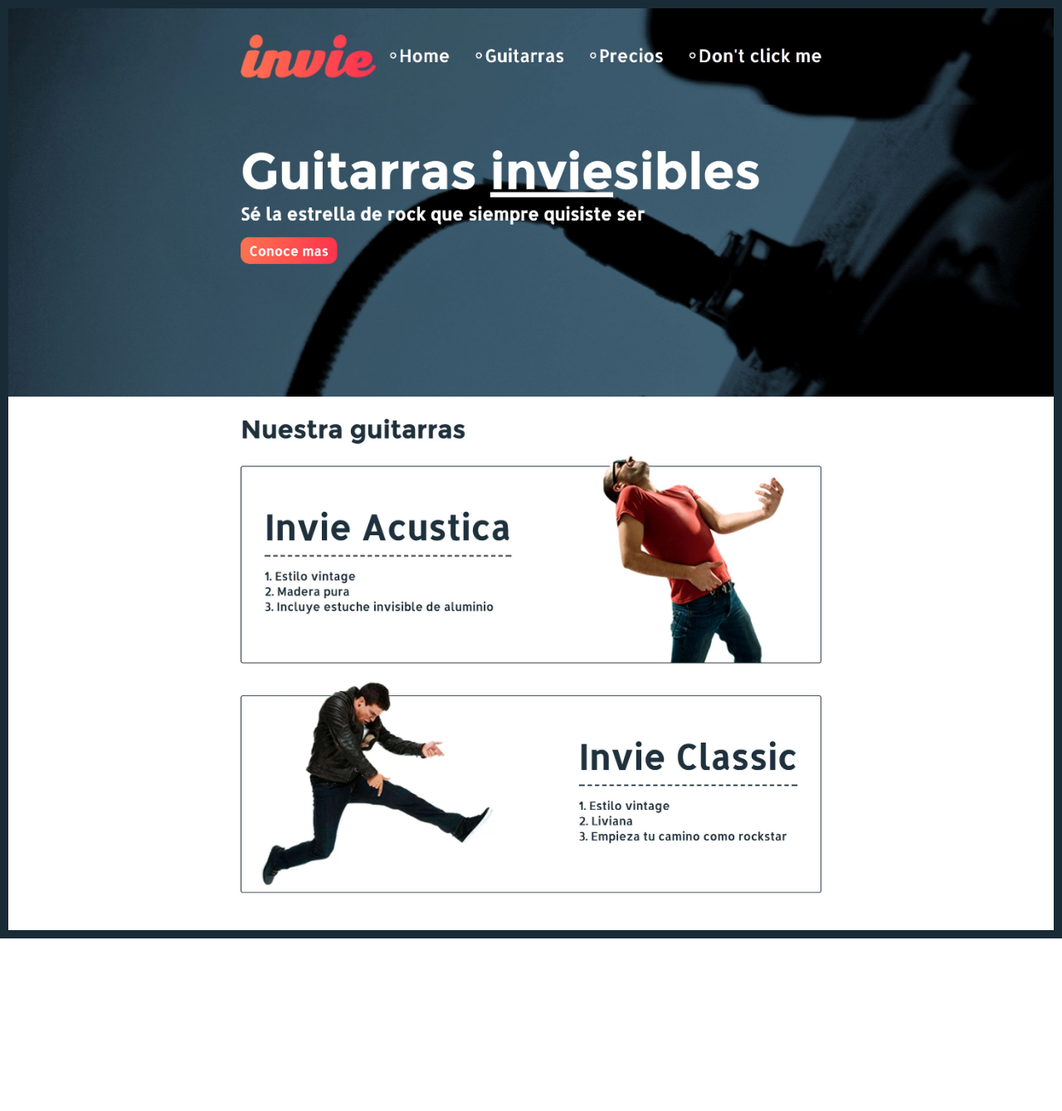
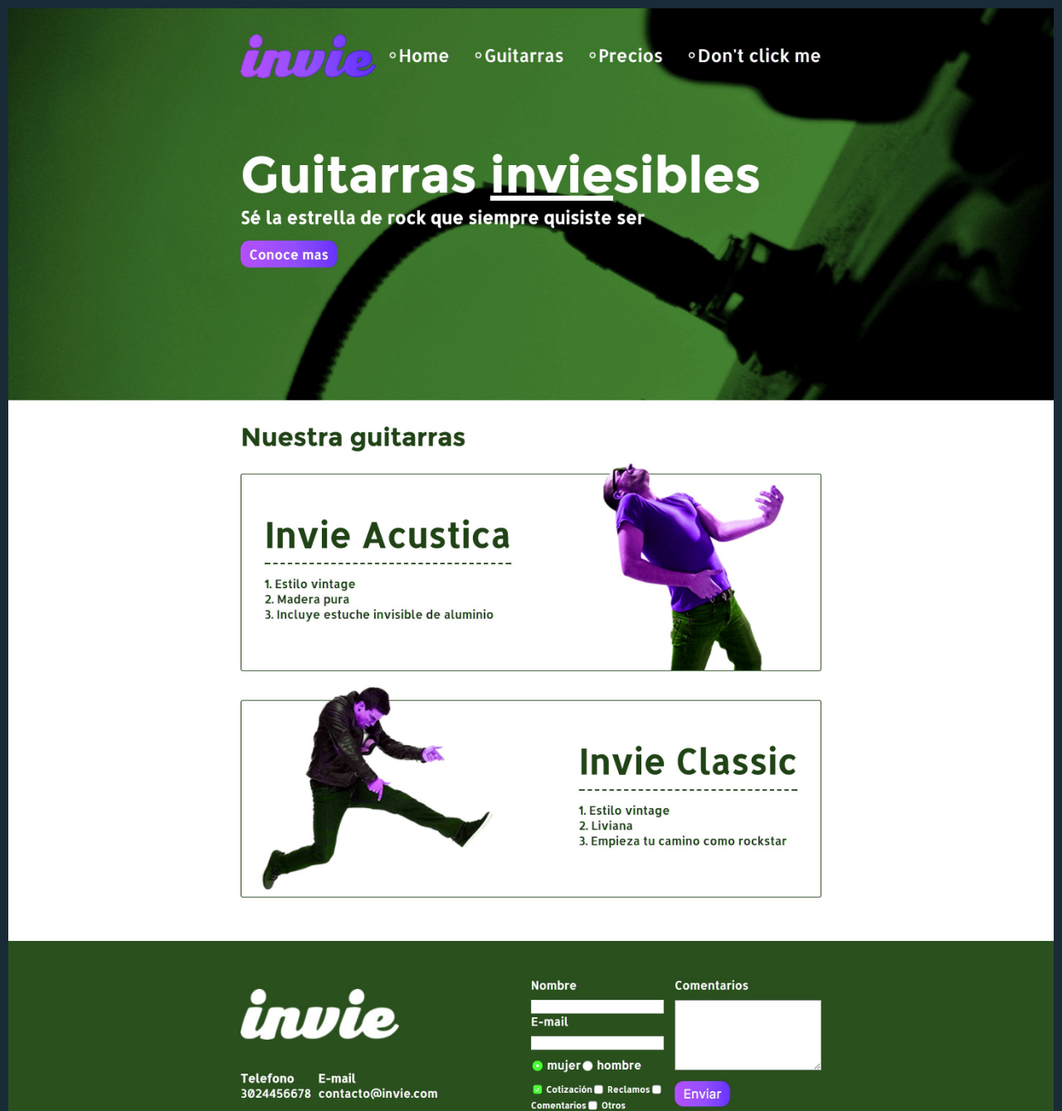
Before and after one commit to fercho986/invie-github, a plain HTML site: page index.html in a window 1280 px wide. Shown: the top 1339 px of the page at 83% size. Before the commit the page ends 1131 px from the top, so only its background shows below. Drawn offline with Linux system fonts and the light colour scheme.

Commit message:
Nuevo cambio de imagen - Verde

```diff
--- a/index.html
+++ b/index.html
@@ -13,9 +13,6 @@
  </style>
 </head>
 <body>
-  <img src="header.jpg" alt="header">
-  <img src="hero.jpg" alt="header">
-  <img src="acustica.jpg" alt="header">
-  <img src="clasica.jpg" alt="header">
+  <img src="nueva-version.jpg" alt="header">
 </body>
 </html>
```
Also changed, not shown: nueva-version.jpg (added).
